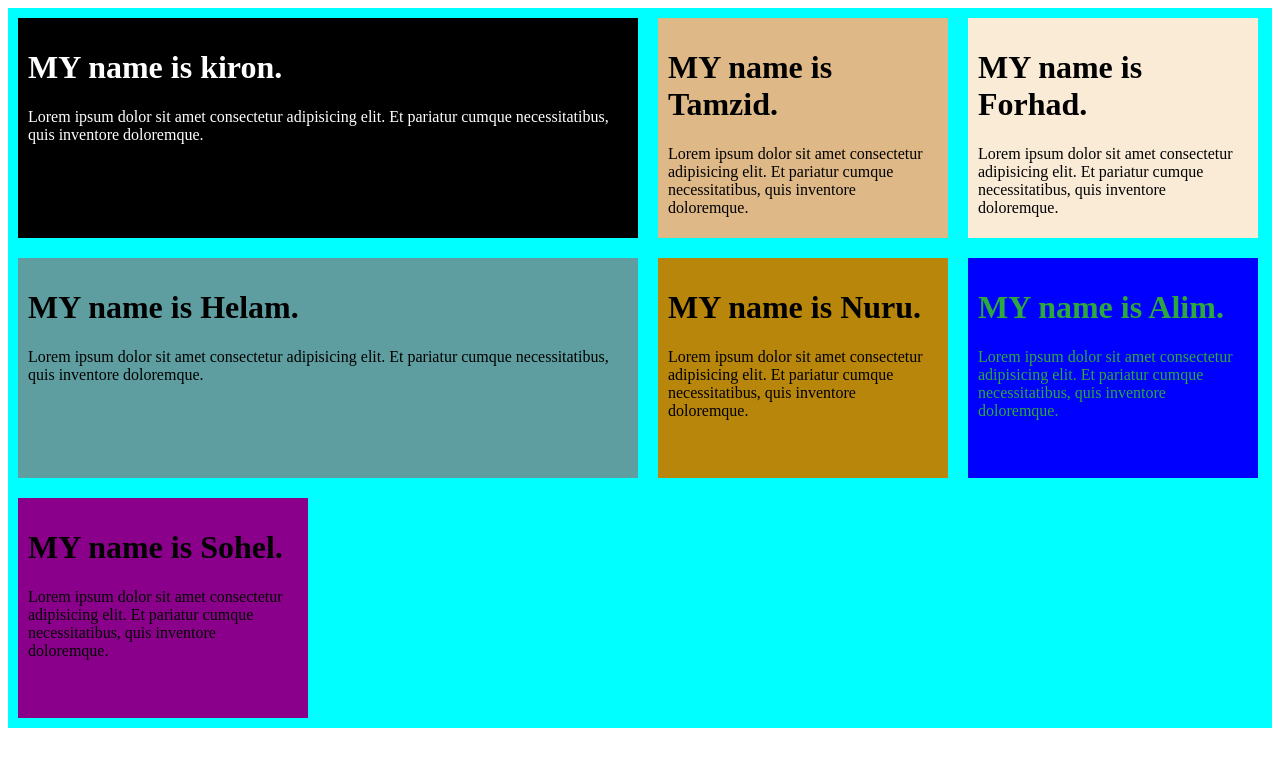
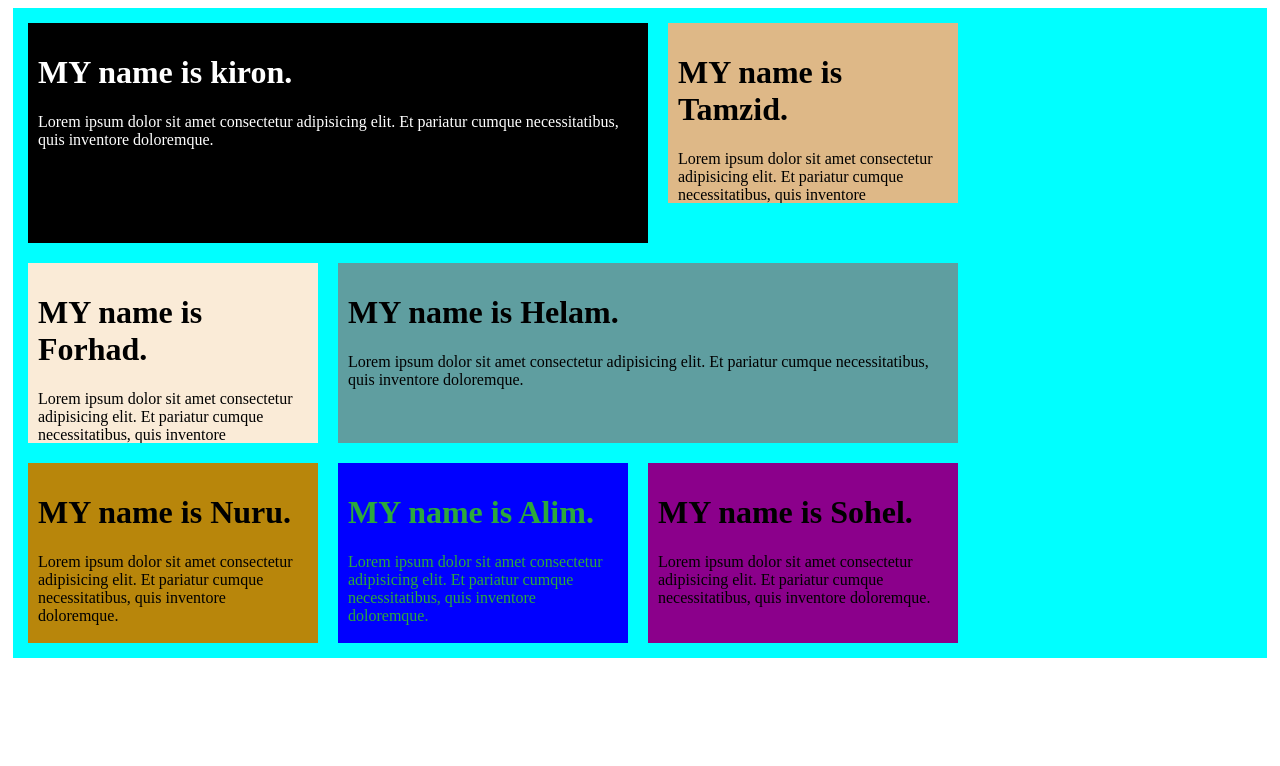
Before and after one commit to kiron12/friends, a plain HTML site: page index.html in a window 1280 px wide. Drawn offline with Linux system fonts and the light colour scheme.

Commit message:
Update style.css

```diff
--- a/style.css
+++ b/style.css
@@ -2,6 +2,8 @@
     background-color: aqua;
     display: flex;
     flex-wrap: wrap;
+    padding: 5px;
+    margin:5px;
 
 }
 .box1{
@@ -14,23 +16,25 @@
 }
 .box2{
     width: 270px;
-    height: 200px;
+    height: 160px;
     color: black;
     background-color: burlywood;
     margin: 10px;
     padding: 10px;
+    overflow: scroll;
 }
 .box3{
     width: 270px;
-    height: 200px;
+    height: 160px;
     padding: 10px;
     background-color: antiquewhite;
     color: black;
     margin: 10px;
+    overflow: scroll;
 }
 .box4{
     width: 600px;
-    height: 200px;
+    height: 160px;
     padding: 10px;
     color: black;
     margin: 10px;
@@ -38,7 +42,7 @@
 }
 .box5{
     width: 270px;
-    height: 200px;
+    height: 160px;
     padding: 10px;
     color: black;
     margin: 10px;
@@ -46,15 +50,15 @@
 }
 .box6{
     width: 270px;
-    height: 200px;
+    height: 160px;
     padding: 10px;
     color: rgb(44, 168, 60);
     margin: 10px;
     background-color: blue;
 }
 .box7{
-    width: 270px;
-    height: 200px;
+    width: 290px;
+    height: 160px;
     padding: 10px;
     color: black;
     margin: 10px;
```
